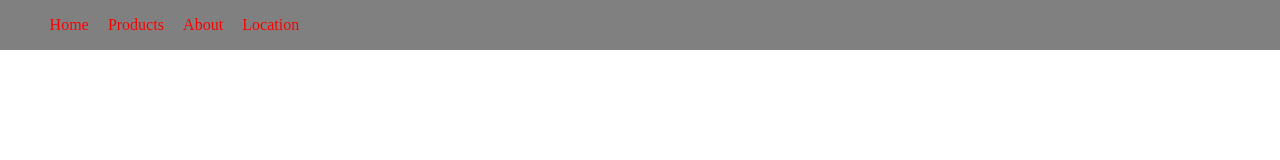
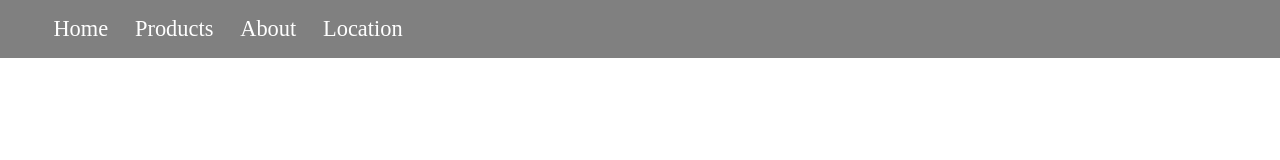
Before and after one commit to joellegg/CSS-4-interactive-nav, a plain HTML site: page index.html in a window 1280 px wide. Drawn offline with Linux system fonts and the light colour scheme.

Commit message:
changed font size and color for nav bar

```diff
--- a/navigation.css
+++ b/navigation.css
@@ -15,7 +15,8 @@ body {
 }
 a {
 	text-decoration: none;
-	color: red;
+	color: white;
+	font-size: 1.4em;
 }
 /*1. When the user hovers over one of the links, the color of the text should change. */
 
```
